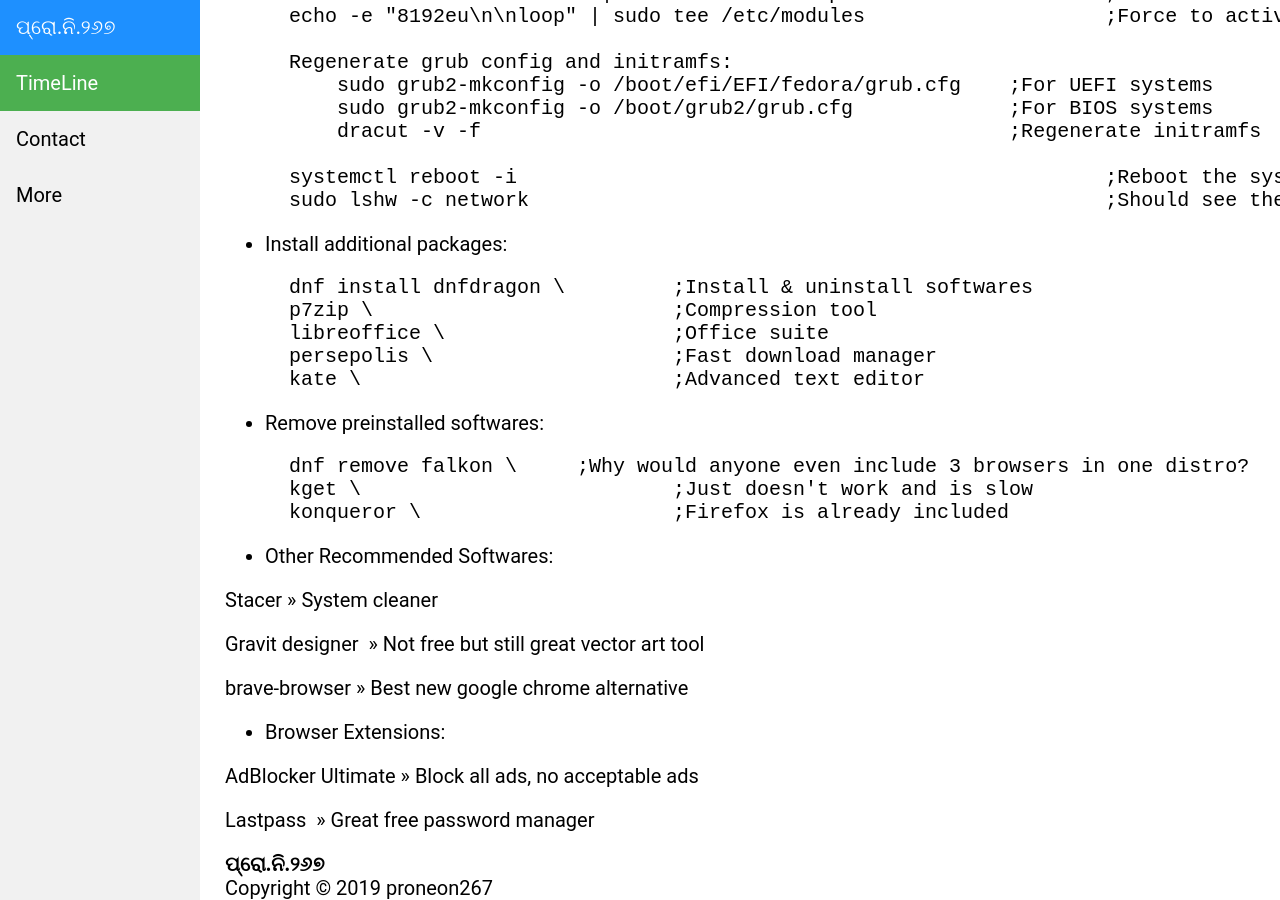
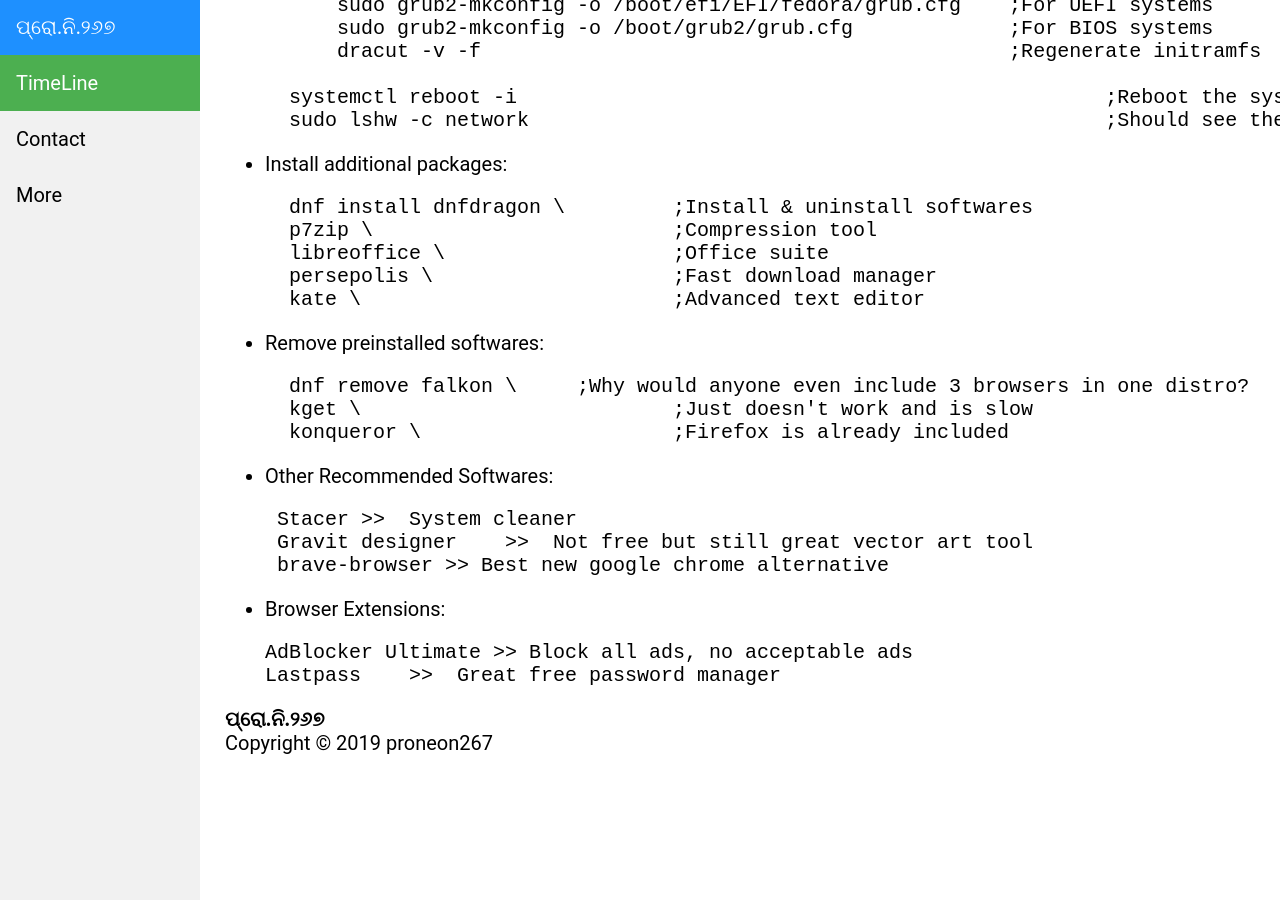
Before and after one commit to proneon267/proneon267.github.io, a Jekyll site: the page built from _posts/2020-02-05-Fedora-31-Post-Installation.md, in a window 1280 px wide and 900 px high, scrolled down 1274 px. Built offline with Jekyll 4.4.1, drawn with Linux system fonts in a browser that asks for light colours; comment, search, counter and statistics services are not loaded; some of the changed lines change nothing that is shown; some of the changed text lies outside the part shown.

````diff
--- a/_posts/2020-02-05-Fedora-31-Post-Installation.md
+++ b/_posts/2020-02-05-Fedora-31-Post-Installation.md
@@ -5,7 +5,6 @@
 comments: true
 blogstatus: active
 ---
-# Fedora 31 Post-Installation
 I know you're thinking, why the bell isn't this a script? To which I would answer, running random scripts found on the internet can be lethal for your pc, I have experienced this and regret to this day. So be safe run each line manually.
 * Change DNF config:
 ```
@@ -76,15 +75,13 @@
     konqueror \                     ;Firefox is already included
 ```
 * Other Recommended Softwares:
-
+```
  Stacer >>  System cleaner
-
  Gravit designer    >>  Not free but still great vector art tool
-
  brave-browser >> Best new google chrome alternative
-
+```
 * Browser Extensions:
-
+```
 AdBlocker Ultimate >> Block all ads, no acceptable ads
-
 Lastpass    >>  Great free password manager
+```
````
